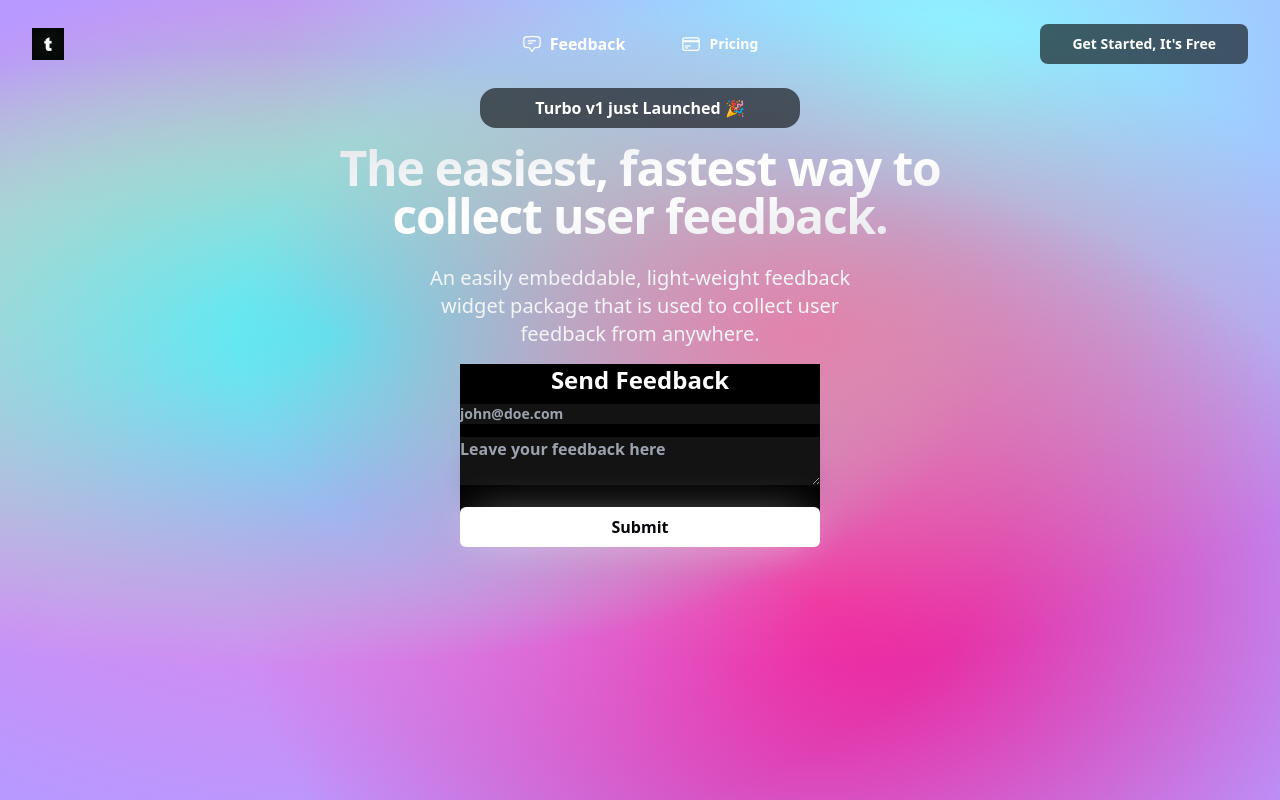
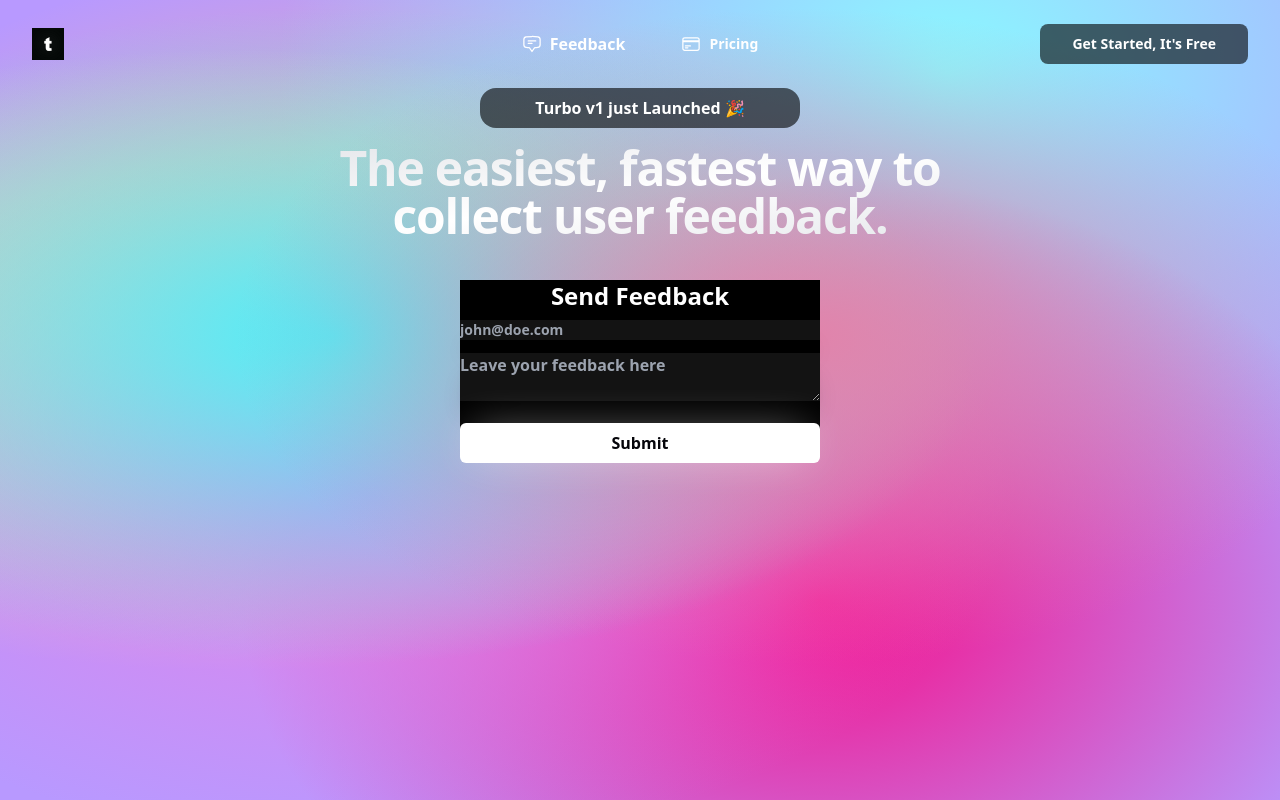
Before and after one commit to ramezj/astralics, a Next.js app in the folder client/: page / in a window 1280 px wide. Built offline with nearby package versions, Linux system fonts and the light colour scheme; no server answers.

Commit message:
removed texting below hero in index landing

```diff
--- a/client/pages/index.js
+++ b/client/pages/index.js
@@ -18,7 +18,7 @@ export default function Component() {
             The easiest, fastest way to collect user feedback.
             </h1>
             <br />
-            <p className='text-gray-100 lg:text-xl lg:w-2/6 md:w-3/6 w-4/5'>An easily embeddable, light-weight feedback widget package that is used to collect user feedback from anywhere.</p>
+            {/* <p className='text-gray-100 lg:text-xl lg:w-2/6 md:w-3/6 w-4/5'>An easily embeddable, light-weight feedback widget package that is used to collect user feedback from anywhere.</p> */}
         </div>
           <br />
           <div className="w-full content-center items-center justify-items-center">
```
